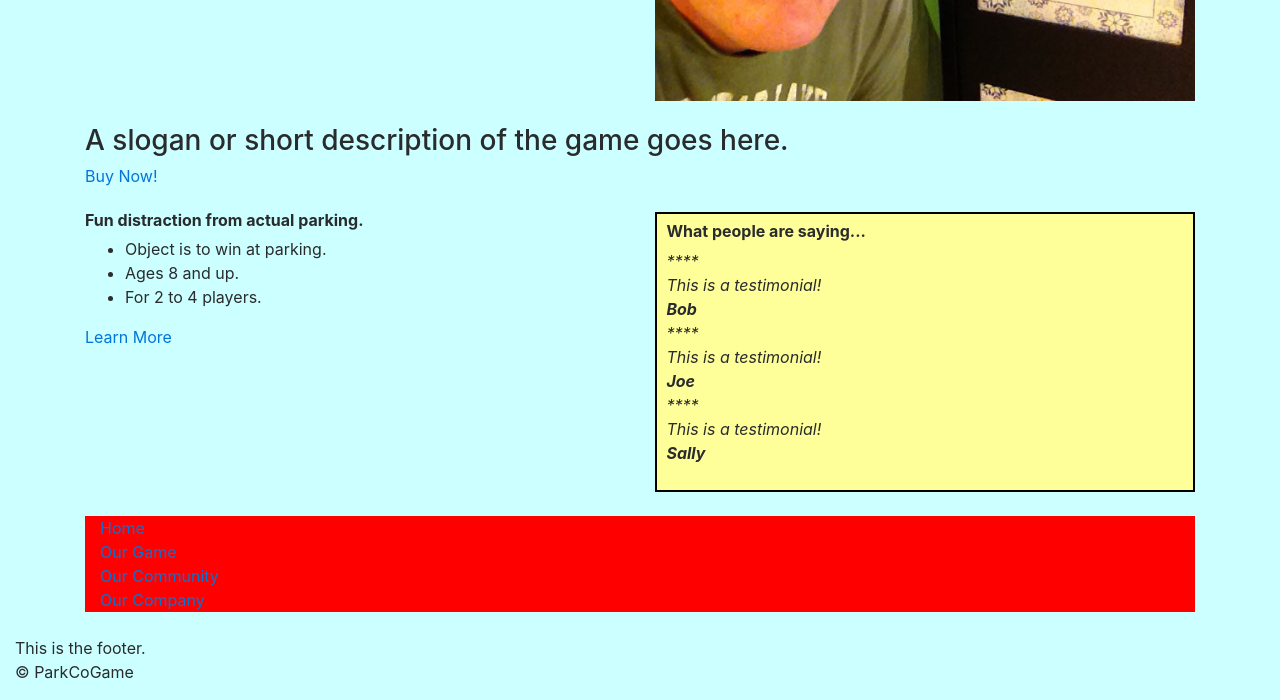
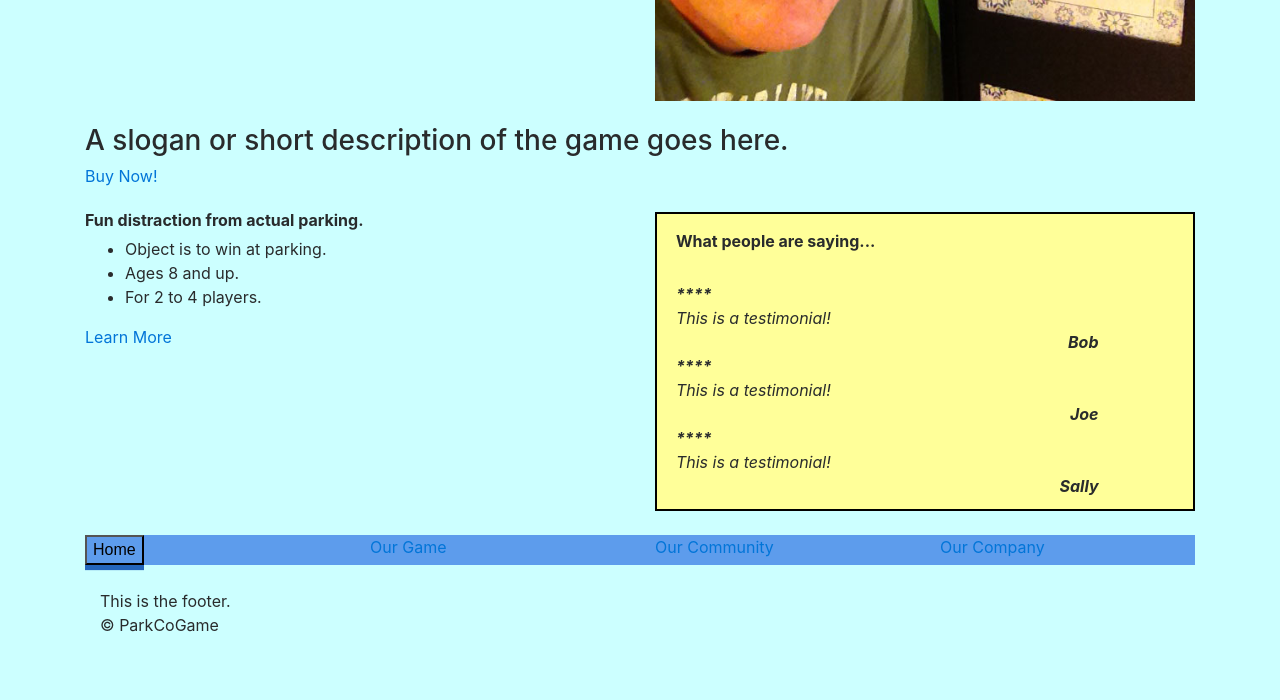
Before and after one commit to BrianRobertson/game-co, a plain HTML site: page index.html in a window 1280 px wide. Shown: the part 304-1004 px from the top of the page. After the commit the page ends 957 px from the top, so only its background shows below. Drawn offline with nearby package versions, Linux system fonts and the light colour scheme; a script that the page names is missing.

Commit message:
more CSS and html

```diff
--- a/assets/css/styles.css
+++ b/assets/css/styles.css
@@ -5,7 +5,7 @@ h6{
   font-weight: bold;
 }
 #bigID{
-  font-size:75px;
+  font-size:10vw;
 }
 .boldClass{
   font-weight:bold
@@ -14,8 +14,21 @@ h6{
   background-color:#ffff99;
   border:2px black;
   border-style:solid;
-  padding:0.25cm;
+  padding:0.5cm;
+}
+.quotedPeople{
+  float: right;
+  padding-right: 2cm;
 }
 .navBar{
-  background-color:red;
+  background-color:#5D9CEC;
 }
+
+
+.is-blue-jeans {
+    background: #5D9CEC;
+    box-shadow: 0 .4vw 0 hsl(214, 68%, 44%);
+}
+.is-blue-jeans:hover {
+    background: #4A89DC;
+}
--- a/index.html
+++ b/index.html
@@ -52,15 +52,17 @@
           <div class="col-sm-6">
             <div class="testimony">
               <h6>What people are saying...</h6>
-          <p><i>****
+              <br>
+              <p><i>
+                <b>****</b>
                 <br>This is a testimonial!
-            <br><b>Bob</b>
-            <br>****
+                <br><b class=quotedPeople>Bob</b>
+                <br><b>****</b>
                 <br>This is a testimonial!
-            <br><b>Joe</b>
-            <br>****
+                <br><b class="quotedPeople">Joe</b>
+                <br><b>****</b>
                 <br>This is a testimonial!
-            <br><b>Sally</b>
+                <br><b class="quotedPeople">Sally</b>
               </i></p>
             </div>
           </div>
@@ -68,11 +70,12 @@
         <br>
       </section>
       <nav>
-              <div class="navBar"
+        <div class="navBar">
           <div class="row">
 
             <div class="col-sm-3">
-          <a href="index.html">Home</a>
+              <a href="index.html">
+              <button class="button is-blue-jeans">Home</button></a>
             </div>
             <div class="col-sm-3">
               <a href="index.html">Our Game</a>
@@ -92,7 +95,7 @@
           <p> This is the footer.
             <br>&copy ParkCoGame
           </p>
-        </div
+        </div>
       </footer>
     </div>
 
```
Lines whose indentation alone changed are shown as unchanged.
